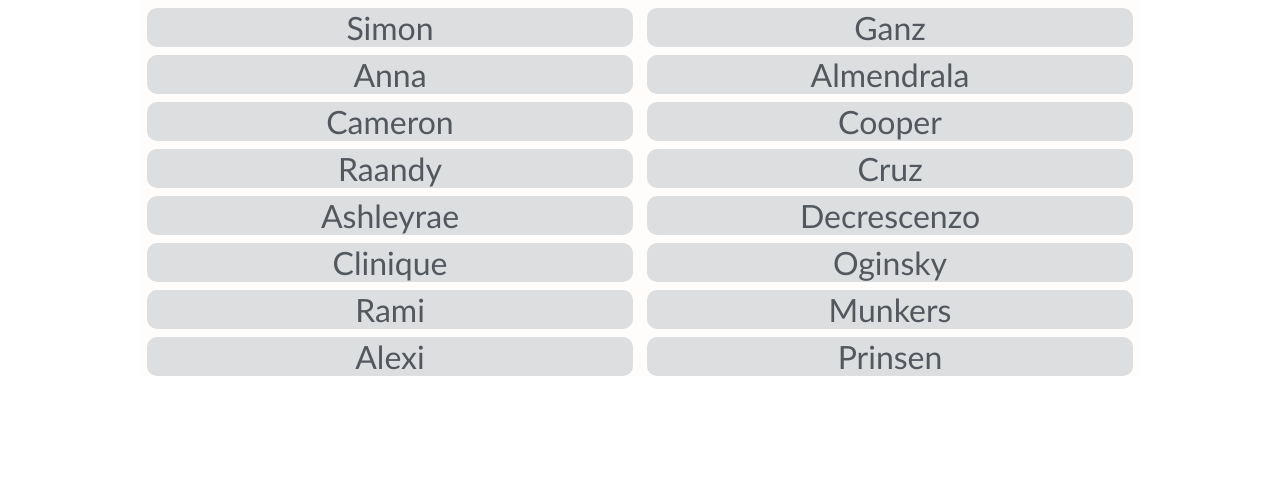
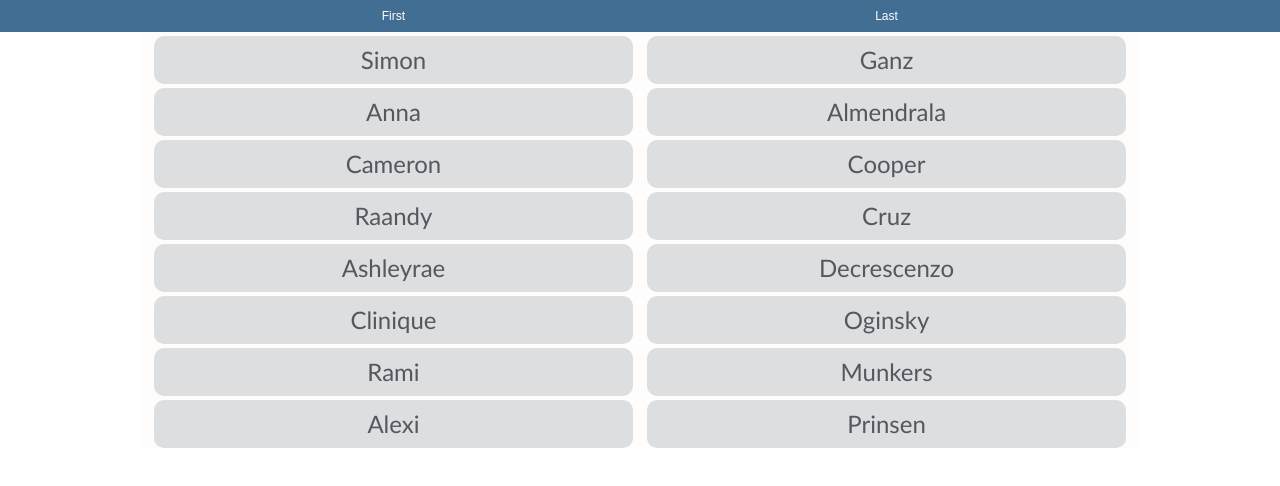
Before and after one commit to SimonGZ/ranndy, a website: page public/index.html in a window 1280 px wide. Drawn offline with Linux system fonts and the light colour scheme.

Commit message:
Basic template in place. Next: Figure out controls.

```diff
--- a/public/index.html
+++ b/public/index.html
@@ -2,10 +2,21 @@
 <html>
 <head>
 	<title>Default Page</title>
+	<meta name="viewport" content="width=device-width, user-scalable=no">
 	<link href="/stylesheets/screen.css" media="screen, projection" rel="stylesheet" type="text/css" />
 </head>
 <body>
+	<div class="topBar">
+		<header>
+			<div class="labels">
+				<div class="firstLabel">First</div>
+				<div class="lastLabel">Last</div>
+			</div>
+			<div class="controls">0O0</div>
+		</header>
+	</div>
 	<div class="container">
+		<div class="nameTable">
 			<div class="nameRow">
 				<div class="firstName">
 					Simon
@@ -71,6 +82,7 @@
 				</div>
 			</div>
 		</div>
+	</div>
 	<!-- /container -->
 </body>
 </html>
--- a/public/sass/screen.scss
+++ b/public/sass/screen.scss
@@ -25,28 +25,71 @@
 
 .container {
   @include container(1000px);
+
+}
+
+.topBar {
+  margin: 0;
+  padding: 0;
+  border: 0;
+  height: 2rem;
+  line-height: 2rem;
+  background-color: #426E93;
+  color: #FFFDFB;
+  font-size: 0.75rem;
+  text-align: center;
+  @include clearfix;
+  position: fixed;
+  width: 100%;
+}
+
+header {
+  @include container(1000px);
   @include clearfix;
 }
 
+.labels {
+  @include span(8 of 8);
+  @include clearfix;
+}
+
+.firstLabel {
+  @include span(4 of 8);
+}
+
+.lastLabel {
+  @include span(4 of 8 last);
+}
+
+.nameTable {
+  padding-top: 2rem;
+}
+
 .nameRow {
-  padding-top: 8px;
+  @include span(8);
+  padding-top: 4px;
   text-align: center;
-  font-size: 2rem;
+  font-size: 1.5rem;
   font-family: 'Gill Sans';
   color: #53585F;
   @include clearfix;
 }
 
+@mixin name-styles {
+  background-color: #DCDEE0;
+  height: 3rem;
+  line-height: 3rem;
+  @include border-radius(10px, 10px);
+}
+
 .firstName {
   @include span(4);
-  background-color: #DCDEE0;
-  @include border-radius(10px, 10px);
+  @include name-styles;
 }
 
 .lastName {
   @include span(4 last);
-  background-color: #DCDEE0;
-  @include border-radius(10px, 10px);
+  @include name-styles;
 }
 
 /**
```
Also changed, not shown: public/stylesheets/screen.css. Lines whose indentation alone changed are shown as unchanged.
